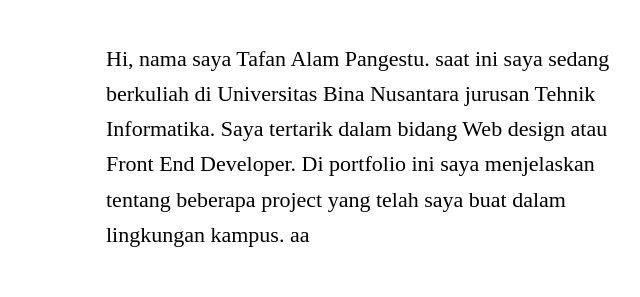
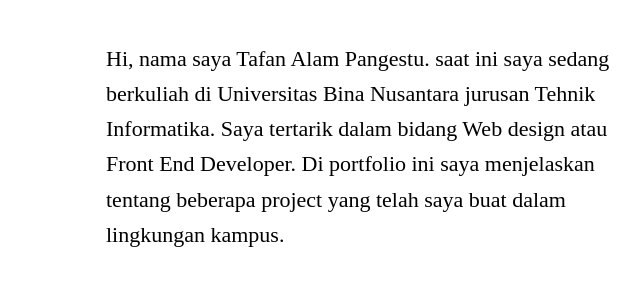
Before and after one commit to tafanalam/tafanPV, a plain HTML site: page index.html in a window 1280 px wide. Shown: the part 272-569 px from the top of the page, 594-1234 px from the left. Drawn offline with Linux system fonts and the light colour scheme; a web font is replaced by a local one.

Commit message:
third commit

```diff
--- a/index.html
+++ b/index.html
@@ -77,7 +77,7 @@
                         <!-- ANIMATION CONTAINER -->
                         <div class="animation-container animation-fade-left" data-animation-delay="300">
 
-                            <p class="subline">Hi, nama saya Tafan Alam Pangestu. saat ini saya sedang berkuliah di Universitas Bina Nusantara jurusan Tehnik Informatika. Saya tertarik dalam bidang Web design atau Front End Developer. Di portfolio ini saya menjelaskan tentang beberapa project yang telah saya buat dalam lingkungan kampus. aa</p>
+                            <p class="subline">Hi, nama saya Tafan Alam Pangestu. saat ini saya sedang berkuliah di Universitas Bina Nusantara jurusan Tehnik Informatika. Saya tertarik dalam bidang Web design atau Front End Developer. Di portfolio ini saya menjelaskan tentang beberapa project yang telah saya buat dalam lingkungan kampus.</p>
 
                         </div>
                         <!-- /ANIMATION CONTAINER -->
```
Also changed, not shown: _License.txt (deleted), _ReadMe.txt (deleted), assets/img/background.jpg (deleted).
